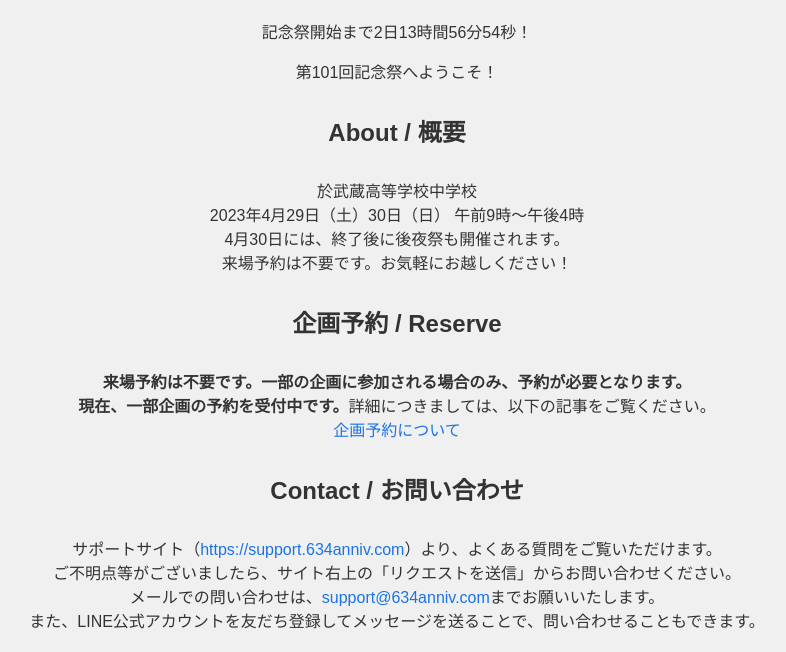
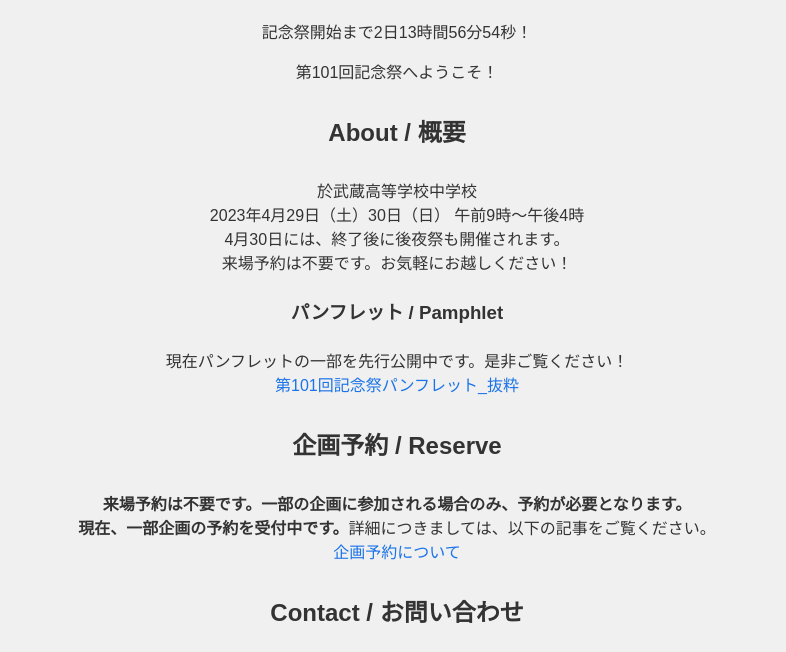
Before and after one commit to Srgr0/101stanniv, a plain HTML site: page 634annivcom/comingsoon_v2/index.html in a window 1280 px wide. Shown: the part 98-750 px from the top of the page, without its empty margins (243-1029 px from the left). Drawn offline with Linux system fonts and the light colour scheme.

Commit message:
Update index.html

```diff
--- a/634annivcom/comingsoon_v2/index.html
+++ b/634annivcom/comingsoon_v2/index.html
@@ -80,6 +80,11 @@
     4月30日には、終了後に後夜祭も開催されます。<br>
     来場予約は不要です。お気軽にお越しください！<br>
   </p>
+  <h3>パンフレット / Pamphlet</h3>
+  <p>
+    現在パンフレットの一部を先行公開中です。是非ご覧ください！<br>
+    <a href="https://634anniv.com/sp2hnwrp5jbqfzz6fdcj78uqs6q9nw88pxvznkzhowjbpb6jpoymi3bgrvpnb7kngciap9gu2agwoduks4s5p8boskfnkttfyxtmnwjwsk5h79fktshejufdwfvzo5d4rspykmbxx5geybh9t5yuychfine7to.pdf">第101回記念祭パンフレット_抜粋</a>
+  </p>
   <h2>企画予約 / Reserve</h2>
   <p>
     <b>来場予約は不要です。一部の企画に参加される場合のみ、予約が必要となります。</b><br>
```
